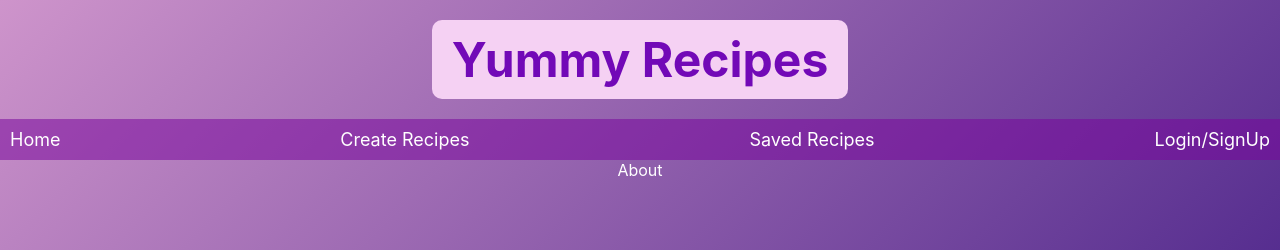
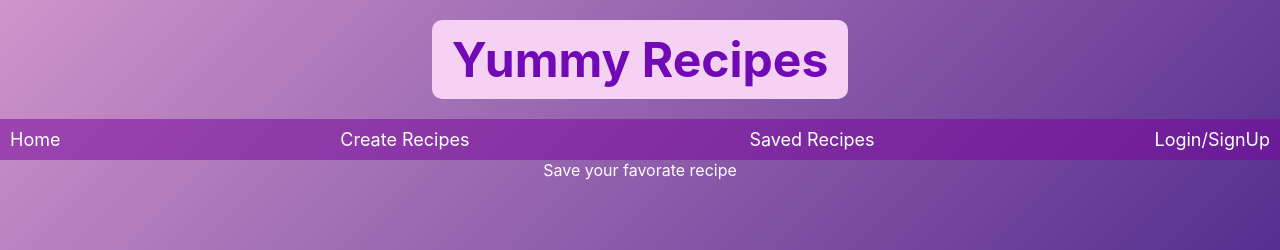
Before and after one commit to afnanesaghiri93/Food-Recipe-Frontend, a React (Vite) app: page /savedrecipe in a window 1280 px wide. Shown: the top 250 px of the page. Built offline with nearby package versions, Linux system fonts and the light colour scheme.

Commit message:
Update README

```diff
--- a/src/pages/SavedRecipe.jsx
+++ b/src/pages/SavedRecipe.jsx
@@ -2,7 +2,7 @@ import React from 'react'
 
 function SavedRecipe() {
   return (
-    <div>About </div>
+    <div>Save your favorate recipe </div>
   )
 }
 
```
Also changed, not shown: 1 other file (tests, documents, lock files or other folders).
